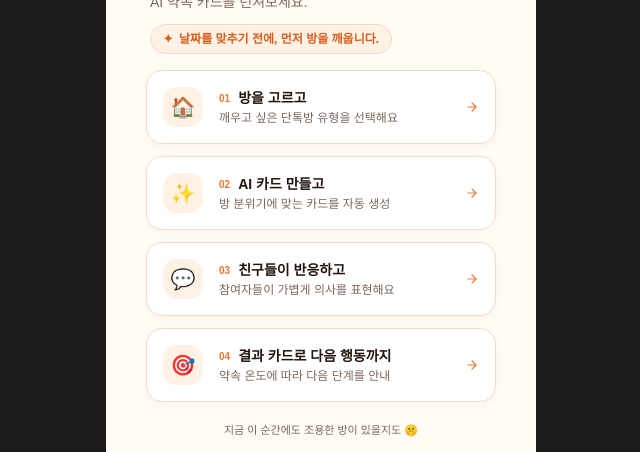
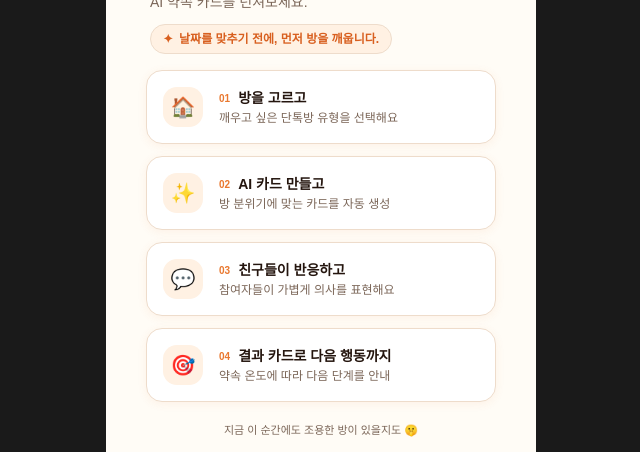
Before and after one commit to RealBoja/RealBoja-FE, a React (Vite) app: page / in a window 1280 px wide. Shown: the part 247-699 px from the top of the page, without its empty margins (319-959 px from the left). Built offline with nearby package versions, Linux system fonts and the light colour scheme.

Commit message:
refactor: 화살표 제거

```diff
--- a/src/pages/LandingPage.tsx
+++ b/src/pages/LandingPage.tsx
@@ -29,32 +29,6 @@ const steps = [
   },
 ];
 
-const ArrowIcon = ({ className }: { className?: string }) => (
-  <svg
-    width="14"
-    height="14"
-    viewBox="0 0 14 14"
-    fill="none"
-    xmlns="http://www.w3.org/2000/svg"
-    className={className}
-  >
-    <path
-      d="M2.91675 7H11.0834"
-      stroke="#E9782F"
-      strokeWidth="1.16667"
-      strokeLinecap="round"
-      strokeLinejoin="round"
-    />
-    <path
-      d="M7 2.91669L11.0833 7.00002L7 11.0834"
-      stroke="#E9782F"
-      strokeWidth="1.16667"
-      strokeLinecap="round"
-      strokeLinejoin="round"
-    />
-  </svg>
-);
-
 export default function LandingPage() {
   const navigate = useNavigate();
   const handleStart = () => {
@@ -69,7 +43,7 @@ export default function LandingPage() {
         </Button>
       }
     >
-      {/* 상단 섹션: px-6 pt-7 pb-4 */}
+      {/* 상단 섹션 */}
       <div className="px-6 pt-7 pb-4">
         {/* 뱃지 */}
         <div className="h-6 relative mb-0">
@@ -122,13 +96,12 @@ export default function LandingPage() {
         </div>
       </div>
 
-      {/* 스텝 카드 섹션: px-5 pb-5 */}
+      {/* 스텝 카드 섹션 */}
       <div className="px-5 pb-5">
         {steps.map((step, i) => (
           <div key={step.num} className={i !== 0 ? "pt-3" : ""}>
-            <button
-              onClick={handleStart}
-              className="group flex items-center w-full gap-4 p-4 rounded-2xl bg-white border-[0.8px] border-[#eedccb] text-left cursor-pointer hover:border-[#f0be83] transition-all duration-200"
+            <div
+              className="flex items-center w-full gap-4 p-4 rounded-2xl bg-white border-[0.8px] border-[#eedccb]"
               style={{ boxShadow: "0px 2px 10px 0 rgba(233,120,47,0.08)" }}
             >
               {/* 아이콘 */}
@@ -150,10 +123,7 @@ export default function LandingPage() {
                   <p className="text-xs text-[#7b6658]">{step.desc}</p>
                 </div>
               </div>
-
-              {/* 화살표 - hover 시 오른쪽으로 바운스 */}
-              <ArrowIcon className="flex-shrink-0 transition-transform duration-200 group-hover:translate-x-1.5" />
-            </button>
+            </div>
           </div>
         ))}
       </div>
```
